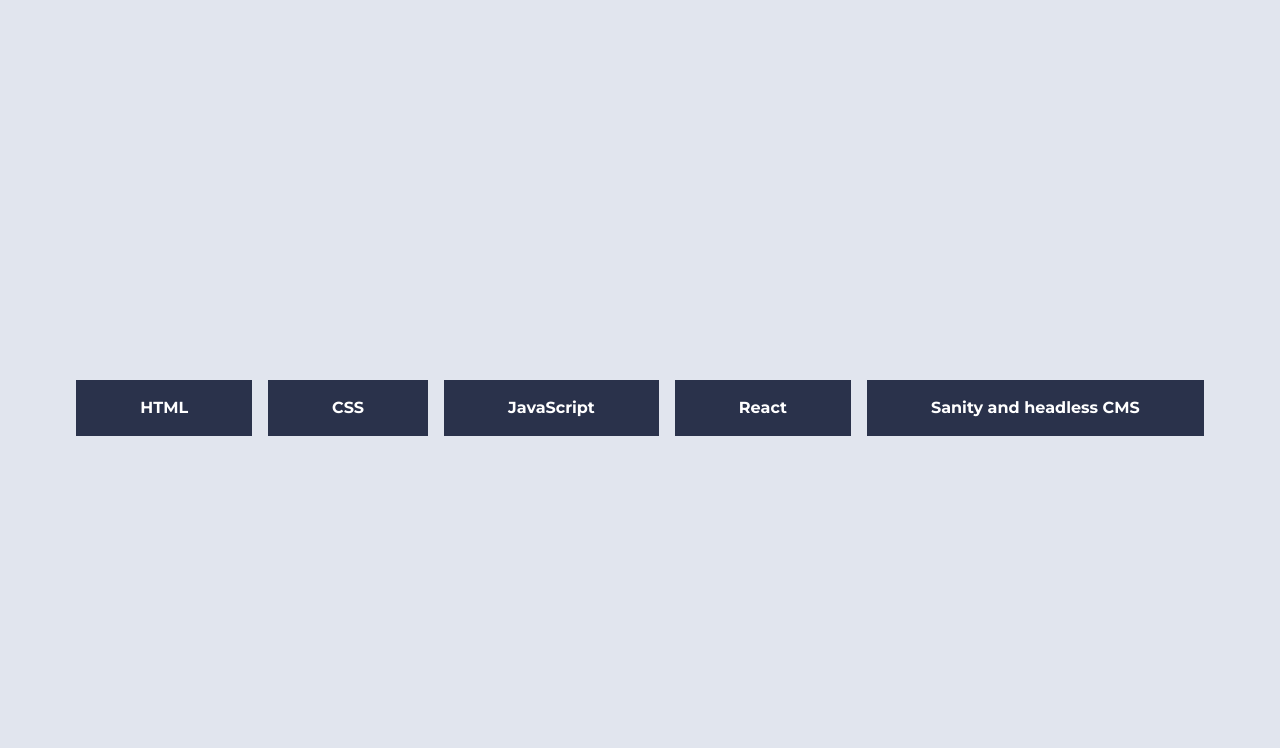
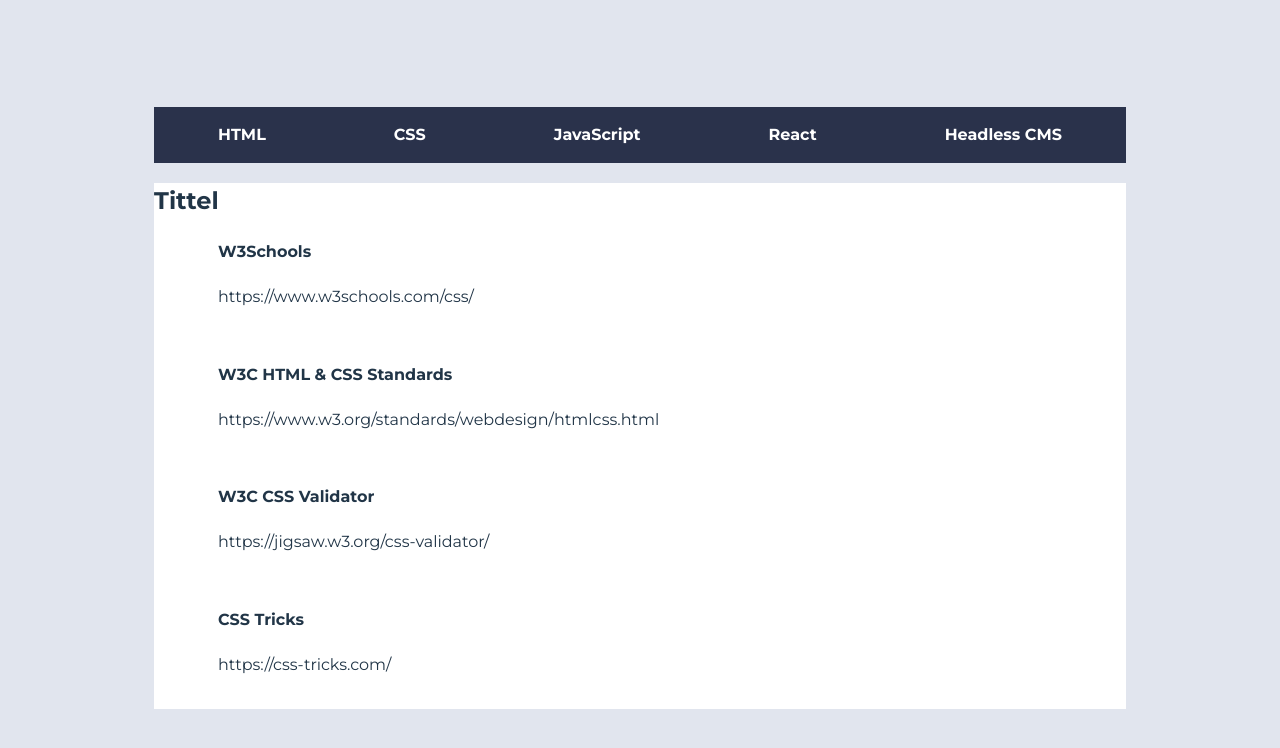
Before and after one commit to Rubinadragon/uin25ak2_resourceapp_vegstein, a React (Vite) app: page /css in a window 1280 px wide. Shown: the top 748 px of the page. Built offline with nearby package versions, Linux system fonts and the light colour scheme.

Commit message:
Noe utskrift og kommentarer
TODO: Fikse sass, dobbeltskjekk oppgavebeskrivelse

```diff
--- a/src/App.jsx
+++ b/src/App.jsx
@@ -1,19 +1,19 @@
 import { useState } from 'react'
 import './App.css'
 import Layout from './components/Layout'
-import { Route, Routes } from 'react-router'
+import { Route, Routes, useParams } from 'react-router'
 import {resources} from './assets/ressurser'
-import Home from './components/Home'
-import Resources from './components/Resources'
+import Resources from './components/resources'
+import ResourcePage from './components/ResourcePage'
 
 function App() {
-  const [count, setCount] = useState(0)
+  //const [resources, setResources] = useState()
+  //const {slug} = useParams
 
   return (
     <Layout>
       <Routes>
-        <Route path="/" element={<Home resources={resources}/>}/>
-        <Route path="/Resources" element={<Resources /*category={category}*//>}/>
+        <Route path="/:slug" element={<ResourcePage resources={resources} category={resources.category} title={resources.title} url={resources.url}/>}/>
       </Routes>
     </Layout>
   )
--- a/src/assets/ressurser.js
+++ b/src/assets/ressurser.js
@@ -1,96 +1,77 @@
 export const resources = [
   {
-        category: "HTML",
-        text: "HTML står for HyperText Markup Language, og er et strukturspråk som brukes for å lage strukturer til nettside- og applikasjonsgrensesnitt.",
-        sources: [
+    title: "W3Schools",
+    url: "https://www.w3schools.com/html/",
+    category: "html",
+  },
   {
     title: "W3Schools",
-                url: "https://www.w3schools.com/html/"
+    url: "https://www.w3schools.com/css/",
+    category: "css",
+  },
+  {
+    title: "W3Schools",
+    url: "https://www.w3schools.com/js/",
+    category: "javascript",
+  },
+  {
+    title: "W3Schools",
+    url: "https://www.w3schools.com/REACT/DEFAULT.ASP",
+    category: "react",
   },
   {
     title: "HTML Living standard",
-                url: "https://html.spec.whatwg.org/multipage/"
+    url: "https://html.spec.whatwg.org/multipage/",
+    category: "html",
   },
   {
     title: "HTML.com Tutorials",
-                url: "https://html.com/"
-            },
-        ]
-    },
-    {
-        category: "CSS",
-        text: "CSS står for Cascading StyleSheets, og brukes for å sette stilregler på HTML-elementer.",
-        sources: [
-            {
-                title: "W3Schools",
-                url: "https://www.w3schools.com/css/"
+    url: "https://html.com/",
+    category: "html",
   },
   {
     title: "W3C HTML & CSS Standards",
-                url: "https://www.w3.org/standards/webdesign/htmlcss.html"
+    url: "https://www.w3.org/standards/webdesign/htmlcss.html",
+    category: "css",
   },
   {
     title: "W3C CSS Validator",
-                url: "https://jigsaw.w3.org/css-validator/"
+    url: "https://jigsaw.w3.org/css-validator/",
+    category: "css",
   },
   {
     title: "CSS Tricks",
-                url: "https://css-tricks.com/"
-            },
-        ]
-    },
-    {
-        category: "JavaScript",
-        text: "JavaScript er et scriptspråk basert på EcmaScript. JavaScript kjører direkte i nettleseren, og brukes ofte til å manipulere HTML og CSS i webgrensnesnitt.",
-        sources: [
-            {
-                title: "W3Schools",
-                url: "https://www.w3schools.com/js/"
+    url: "https://css-tricks.com/",
+    category: "css",
   },
   {
     title: "MDN Web Docs",
-                url: "https://developer.mozilla.org/en-US/docs/Web/JavaScript"
+    url: "https://developer.mozilla.org/en-US/docs/Web/JavaScript",
+    category: "javascript",
   },
   {
     title: "How to read JavaScript Documentation",
-                url: "https://www.youtube.com/watch?v=O3iR-CIufKM"
-            },
-        ]
+    url: "https://www.youtube.com/watch?v=O3iR-CIufKM",
+    category: "javascript",
   },
   {
-        category: "React",
-        text: "React er et rammeverk bygget i JavaScript. React bruker komponenter og states for å lage en levende frontend.",
-        sources: [
-            {
     title: "React documentation",
-                url: "https://reactjs.org/docs/getting-started.html"
+    url: "https://reactjs.org/docs/getting-started.html",
+    category: "react",
   },
   {
-                title: "W3Schools",
-                url: "https://www.w3schools.com/REACT/DEFAULT.ASP"
-            },
-            {
-                title: "How to read JavaScript Documentation",
-                url: "https://www.youtube.com/watch?v=O3iR-CIufKM"
-            },
-        ]
-    },
-    {
-        category: "Sanity and headless CMS",
-        text: "Sanity er et headless CMS som står for innholdsadministrasjon. Innhold hentes inn i applikasjoner via GROQ-spørringer.",
-        sources: [
-            {
     title: "Sanity documentation",
-                url: "https://www.sanity.io/docs"
+    url: "https://www.sanity.io/docs",
+    category: "headless-cms",
   },
   {
     title: "OnCrawl: a beginners guide to headless CMS",
-                url: "https://www.oncrawl.com/technical-seo/beginners-guide-headless-cms/"
+    url: "https://www.oncrawl.com/technical-seo/beginners-guide-headless-cms/",
+    category: "headless-cms",
   },
   {
     title: "Section.io: Getting started with Sanity CMS",
-                url: "https://www.section.io/engineering-education/getting-started-with-sanity-cms/"
+    url: "https://www.section.io/engineering-education/getting-started-with-sanity-cms/",
+    category: "headless-cms",
   },
-        ]
-    },
-]
+];
--- a/src/assets/styles/layout.scss
+++ b/src/assets/styles/layout.scss
@@ -19,10 +19,10 @@
     flex-direction: column;
     background-color: $BGColor;
     font-family: $font;
-    main{
+    /*main{
         background-color: $white;
         padding: 4rem;
-        h1{
+        h3{
             color: $secondaryColor;
             margin: 0;
             font-size: 1.7em;
@@ -32,5 +32,5 @@
                 color: $linkColor;
             }
         }
-    }
+    }*/
 }
--- a/src/assets/styles/resourcePage.scss
+++ b/src/assets/styles/resourcePage.scss
@@ -8,11 +8,12 @@
 
 main{
     background-color: $white;
+    padding: 4rem
     h2{
         color: $secondaryColor;
     }
     article{
-        padding: 4rem;
+        padding: 0 4rem 1rem;
         a{
             color: $linkColor;
         }
--- a/src/components/Home.jsx
+++ /dev/null
@@ -1,10 +0,0 @@
-import PageTitle from "./PageTitle";
-import Resources from "./Resources";
-
-export default function Home(){
-    return(
-        <main>
-            <PageTitle/>
-            <Resources/>
-        </main>)
-}
--- a/src/components/Nav.jsx
+++ b/src/components/Nav.jsx
@@ -1,15 +1,20 @@
 import "../assets/styles/nav.scss"
 import { Link } from "react-router";
 import {resources} from '../assets/ressurser'
+import Resources from "./resources";
 
 export default function Nav(){
 
     return(
         <nav>
             <ul id="tabs">
-                {resources.map((resource, index) => <li key={index}>
-                                                <Link to={"#"}>{resource.category}</Link>
-                                            </li>)}
+                <li>
+                    <Link to={"/html"}>HTML</Link>
+                    <Link to={"/css"}>CSS</Link>
+                    <Link to={"/javascript"}>JavaScript</Link>
+                    <Link to={"/react"}>React</Link>
+                    <Link to={"/headless-cms"}>Headless CMS</Link>
+                </li>
             </ul>
         </nav>
     )
--- a/src/components/PageTitle.jsx
+++ b/src/components/PageTitle.jsx
@@ -1,3 +1,10 @@
-export default function PageTitle(){
-    return <h1>Tittel</h1>
+import "../assets/styles/resourcePage.scss"
+import Resources from "./resources";
+
+export default function PageTitle({resources}){
+    //const {slug} = useParams()
+
+    //const filterResources = resources.filter((resource) => resource.category === slug)
+
+    return <h2>Tittel</h2>
 }
--- a/src/components/ResourcePage.jsx
+++ b/src/components/ResourcePage.jsx
@@ -1,10 +1,15 @@
-//import "../assets/styles/resourcePage.scss"
+import "../assets/styles/resourcePage.scss"
 
-export default function ResourcePage(){
+import PageTitle from "./PageTitle";
+import Resources from "./resources";
+
+
+export default function ResourcePage({resources}){
+
     return(
         <main>
             <PageTitle/>
-            <Resources/>
+            <Resources resources={resources} category={resources.category} title={resources.title} url={resources.url}/>
         </main>
     )
 }
--- a/src/components/Resources.jsx
+++ b/src/components/Resources.jsx
@@ -1,9 +1,20 @@
-import {resources} from '../assets/ressurser'
+import { useParams } from 'react-router'
+import PageTitle from './PageTitle'
 
-export default function Resources({resources, category}){
+export default function Resources({resources}){
+    //Fikk hjelp av studentassistent til å finne ut at jeg manglet paranteser på slutten
+    const {slug} = useParams()
+
+    //Basert på kode fra legodudes-forelesning
+    const filterResources = resources.filter((resource) => resource.category === slug)
+
     return(
-        <article id="article">
-            {/*resources.map(resource)*/}Test
-        </article>
+        <>
+            {filterResources.map((resource, index) =>
+                (<article id= "article" key={index}>
+                    <h4>{resource.title}</h4>
+                    <p>{resource.url}</p>
+                </article>))}
+        </>
     )
 }
```
Lines whose indentation alone changed are shown as unchanged.
